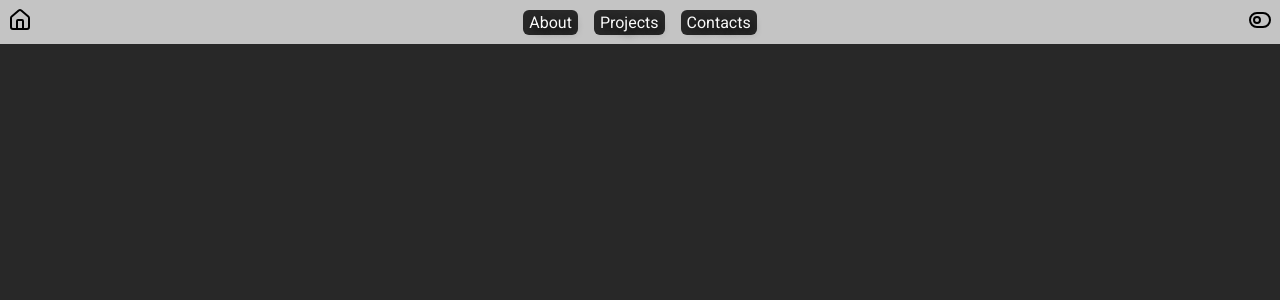
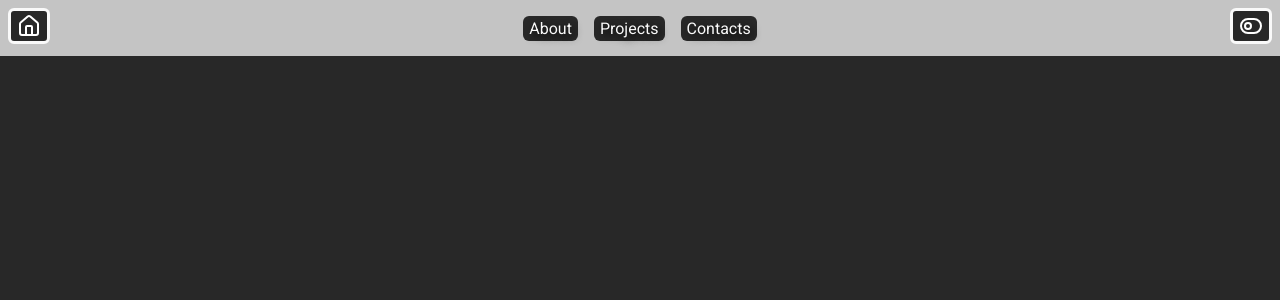
Before and after one commit to limajpp/my-portfolio, a React (Vite) app: page / in a window 1280 px wide. Shown: the top 300 px of the page. Built offline with nearby package versions, Linux system fonts and the light colour scheme.

Commit message:
feat: finish navbar css

```diff
--- a/src/components/NavBar/NavBar.tsx
+++ b/src/components/NavBar/NavBar.tsx
@@ -5,7 +5,7 @@
 export default function NavBar() {
   return (
     <nav id="navbar">
-      <NavBarItem navPosition="nav-left" icon={House} />
+      <NavBarItem navPosition="nav-left" reference="/" icon={House} />
       <NavBarItem
         navPosition="nav-center"
         reference="#"
--- a/src/components/NavBar/NavBarItem/NavBarItem.css
+++ b/src/components/NavBar/NavBarItem/NavBarItem.css
@@ -27,6 +27,17 @@
   background-color: rgb(0, 100, 255);
 }
 
+.nav-item-link {
+  color: white;
+}
+
 .nav-item {
-  color: black;
+  background-color: rgb(40, 40, 40);
+  padding: 3px 6px;
+  border: 3px solid #f9f9f9;
+  border-radius: 6px;
 }
+
+.nav-item:hover {
+  cursor: pointer;
+}
--- a/src/components/NavBar/NavBarItem/NavBarItem.tsx
+++ b/src/components/NavBar/NavBarItem/NavBarItem.tsx
@@ -6,6 +6,7 @@
 interface IconItem {
   navPosition: "nav-left";
   icon: ComponentType<IconProps>;
+  reference: string;
 }
 
 interface CenterItem {
@@ -29,7 +30,9 @@
       const Icon = props.icon;
       return (
         <div id="nav-left">
-          <Icon className="nav-item" />
+          <a href={props.reference} className="nav-item-link">
+            <Icon className="nav-item" />
+          </a>
         </div>
       );
     }
```
